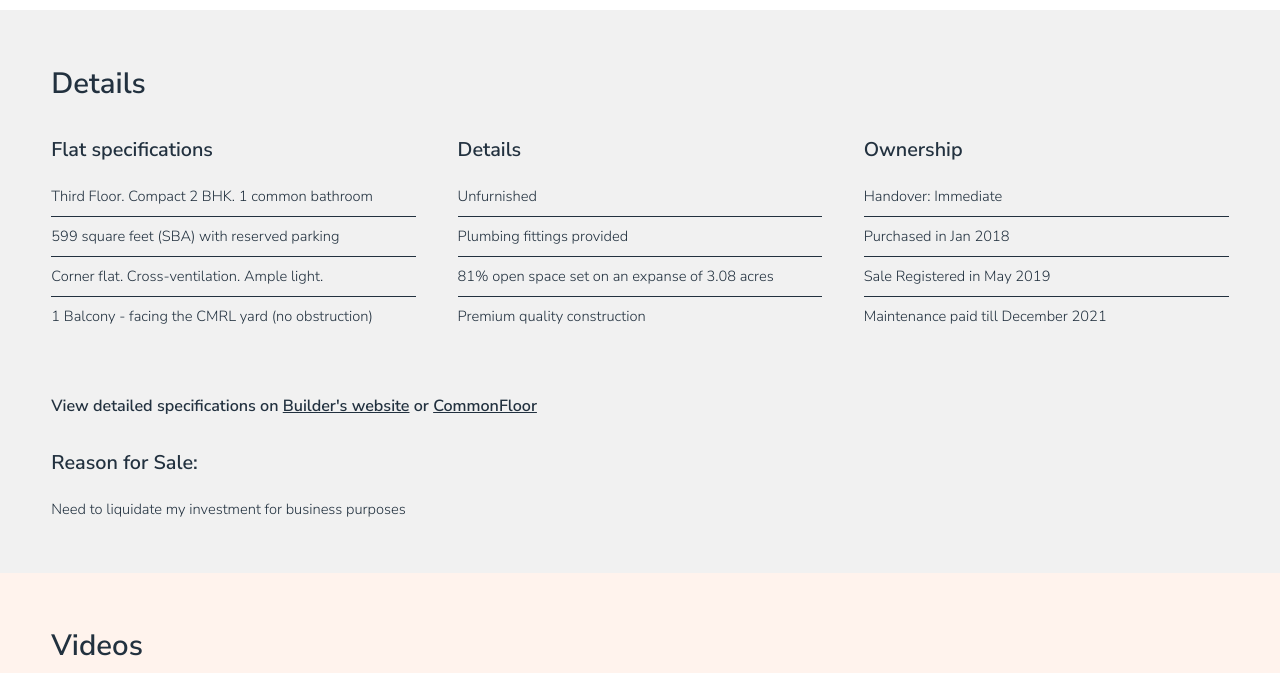
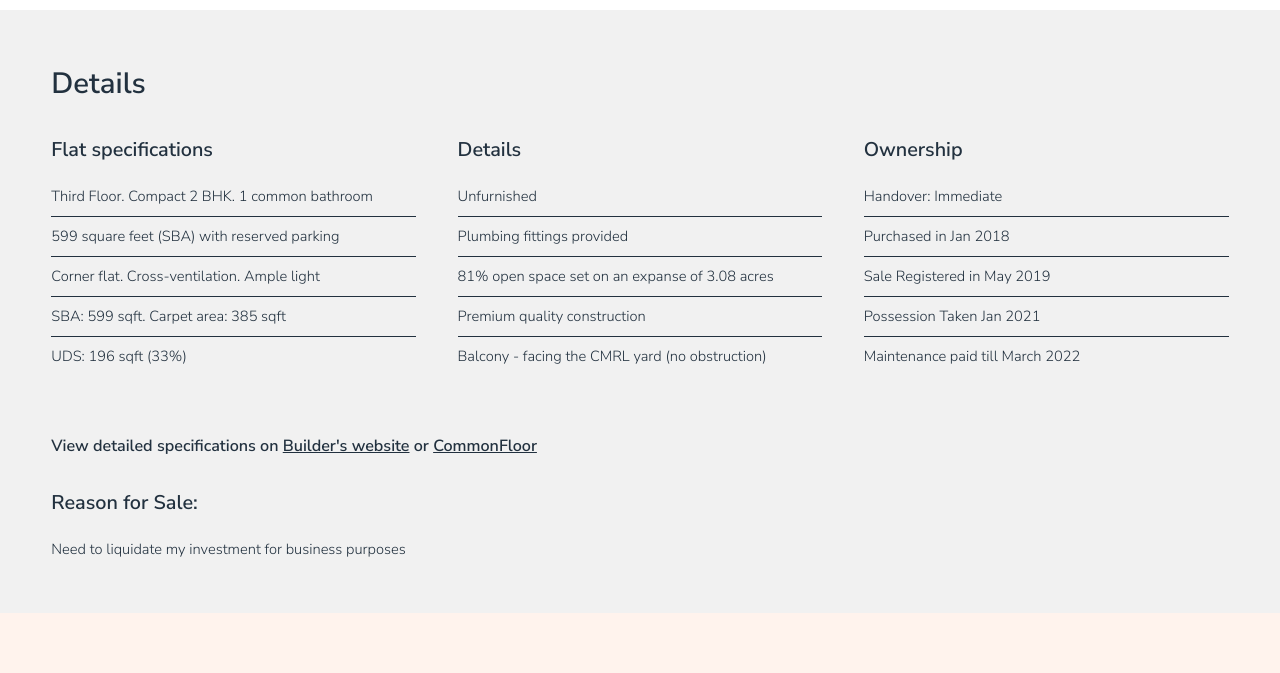
Before and after one commit to tarantula3m/tarantula3m.github.io, a plain HTML site: page icon/index.html in a window 1280 px wide. Shown: the part 1604-2277 px from the top of the page. Drawn offline with Linux system fonts and the light colour scheme.

Commit message:
Added flat specification details

```diff
--- a/icon/index.html
+++ b/icon/index.html
@@ -91,8 +91,9 @@
 											<ul class="alt">
 												<li>Third Floor. Compact 2 BHK. 1 common bathroom</li>
 												<li>599 square feet (SBA) with reserved parking</li>
-												<li>Corner flat. Cross-ventilation. Ample light.</li>
-												<li>1 Balcony - facing the CMRL yard (no obstruction)</li>
+												<li>Corner flat. Cross-ventilation. Ample light</li>
+												<li>SBA: 599 sqft. Carpet area: 385 sqft</li>
+												<li>UDS: 196 sqft (33%)</li>
 											</ul>
 										</div>
 										<div class="col">
@@ -102,6 +103,7 @@
 												<li>Plumbing fittings provided</li>
 												<li>81% open space set on an expanse of 3.08 acres</li>
 												<li>Premium quality construction</li>
+												<li>Balcony - facing the CMRL yard (no obstruction)</li>
 											</ul>
 										</div>
 										<div class="col">
@@ -110,7 +112,8 @@
 												<li>Handover: Immediate</li>
 												<li>Purchased in Jan 2018</li>
 												<li>Sale Registered in May 2019</li>
-												<li>Maintenance paid till December 2021</li>
+												<li>Possession Taken Jan 2021</li>
+												<li>Maintenance paid till March 2022</li>
 											</ul>
 										</div>
 									</div>
```
